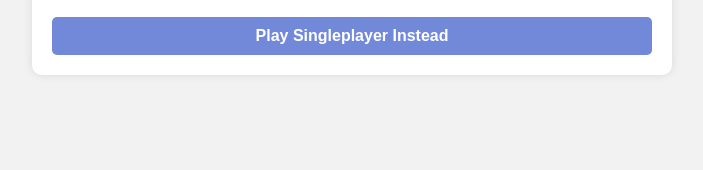
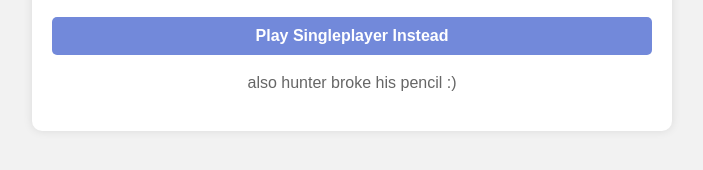
Before and after one commit to HoosierTransfer/hoosiertransfer.github.io, a plain HTML site: page index.html in a window 1280 px wide. Shown: the part 598-768 px from the top of the page, without its empty margins (288-991 px from the left). Drawn offline with Linux system fonts and the light colour scheme.

Commit message:
Update index.html

```diff
--- a/index.html
+++ b/index.html
@@ -60,6 +60,7 @@
 
     <a class="discord-link" href="https://discord.gg/e7FpGjjPDB" target="_blank">Join our Discord</a>
     <a class="discord-link" href="./singleplayer.html" target="_blank">Play Singleplayer Instead</a>
+    <p>also hunter broke his pencil :)</p>
 </div>
 
 </body>
```
